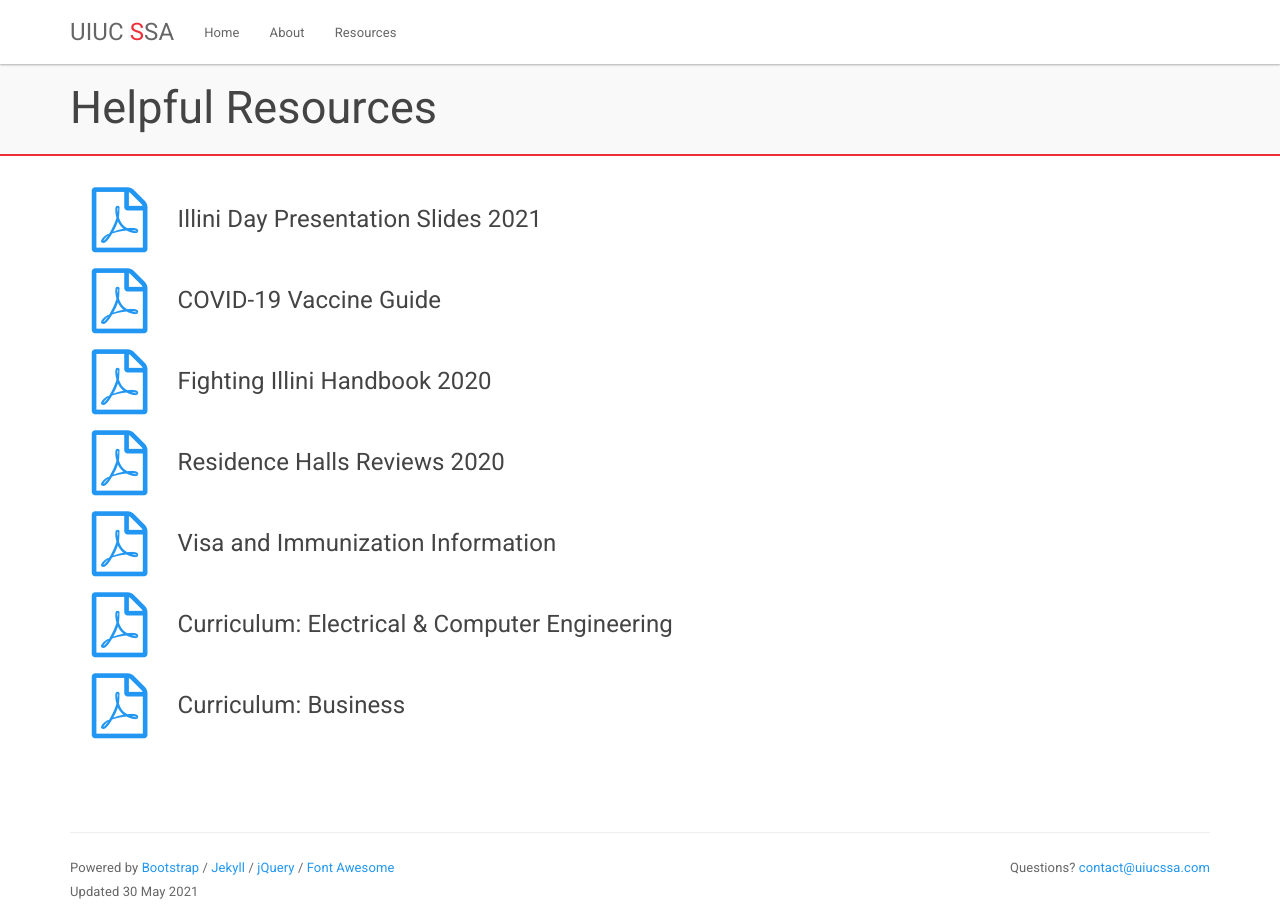
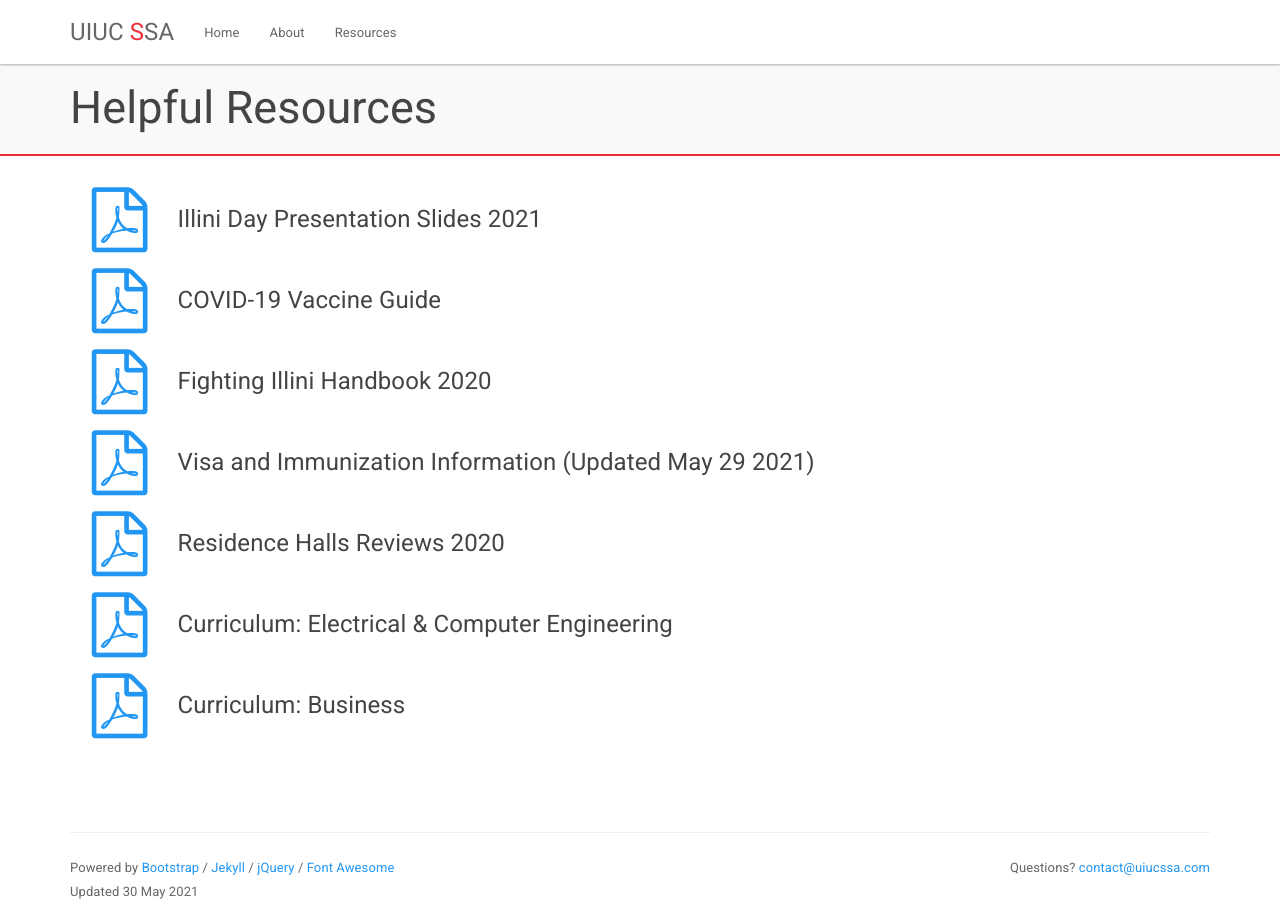
Before and after one commit to uiucssa/uiucssa.github.io, a Jekyll site: the page built from resources.html, in a window 1280 px wide and 924 px high. Built offline with Jekyll 4.4.1, drawn with Linux system fonts in a browser that asks for light colours.

Commit message:
Upload updated visa and immunization guide

```diff
--- a/resources.html
+++ b/resources.html
@@ -13,11 +13,12 @@ title: Helpful Resources
     <!--illini handbook 2020-->
     <tr> <td class="col-md-1" style="border-top: none; vertical-align: middle;"><a href="{{ site.url }}/attach/fighting-illini-book-2020.pdf"><i class="fa fa-file-pdf-o fa-5x fa-fw"></i></a></td> <td style="border-top: none; vertical-align: middle;"><h4>Fighting Illini Handbook 2020</h4></td> </tr>
 
+    <!--visa and immunization -->
+    <tr> <td class="col-md-1" style="border-top: none; vertical-align: middle;"><a href="{{ site.url }}/attach/visa_immunization_information.pdf"><i class="fa fa-file-pdf-o fa-5x fa-fw"></i></a></td> <td style="border-top: none; vertical-align: middle;"><h4>Visa and Immunization Information (Updated May 29 2021)</h4></td> </tr>
+
     <!--dorm review 2020 -->
     <tr> <td class="col-md-1" style="border-top: none; vertical-align: middle;"><a href="{{ site.url }}/attach/dorm-review-2020.pdf"><i class="fa fa-file-pdf-o fa-5x fa-fw"></i></a></td> <td style="border-top: none; vertical-align: middle;"><h4>Residence Halls Reviews 2020</h4></td> </tr>
 
-    <!--visa and immunization -->
-    <tr> <td class="col-md-1" style="border-top: none; vertical-align: middle;"><a href="{{ site.url }}/attach/visa_immunization_information.pdf"><i class="fa fa-file-pdf-o fa-5x fa-fw"></i></a></td> <td style="border-top: none; vertical-align: middle;"><h4>Visa and Immunization Information</h4></td> </tr>
 
     <!--curriculum: ECE -->
     <tr> <td class="col-md-1" style="border-top: none; vertical-align: middle;"><a href="{{ site.url }}/attach/curriculum-ece-2020.pdf"><i class="fa fa-file-pdf-o fa-5x fa-fw"></i></a></td> <td style="border-top: none; vertical-align: middle;"><h4>Curriculum: Electrical &amp; Computer Engineering</h4></td> </tr>
```
Also changed, not shown: 1 other file.
